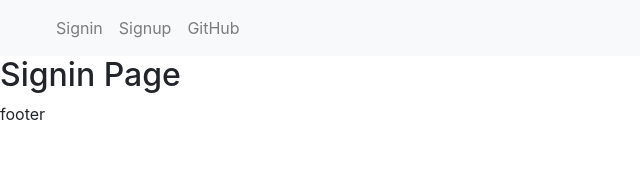
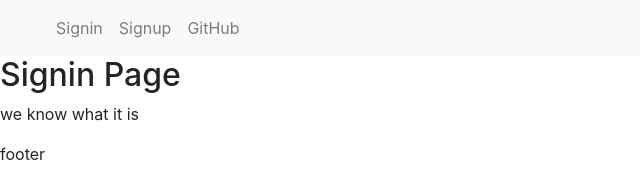
Before and after one commit to kenneth-brook/portfolio-blog, a Next.js app in the folder frontend/: page /signin in a window 1280 px wide. Shown: the top 192 px of the page, without its empty margins (0-640 px from the left). Built offline with nearby package versions, Linux system fonts and the light colour scheme.

Commit message:
another night

```diff
--- a/frontend/pages/signin.js
+++ b/frontend/pages/signin.js
@@ -4,6 +4,7 @@ const Signin = () => {
 	return (
 		<Layout>
 			<h2>Signin Page</h2>
+			<p>we know what it is</p>
 		</Layout>
 	);
 };
```
